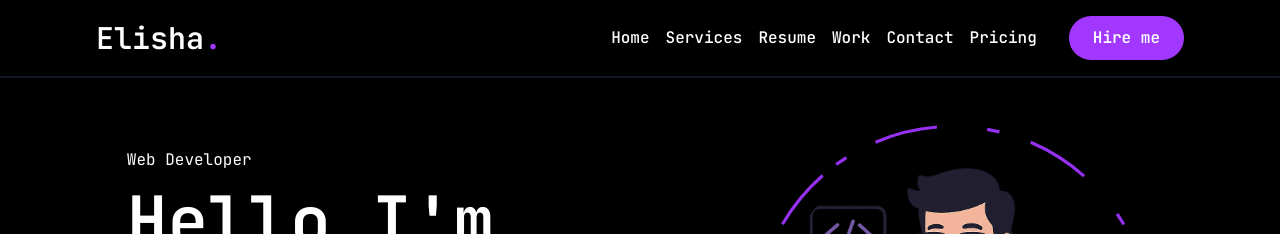
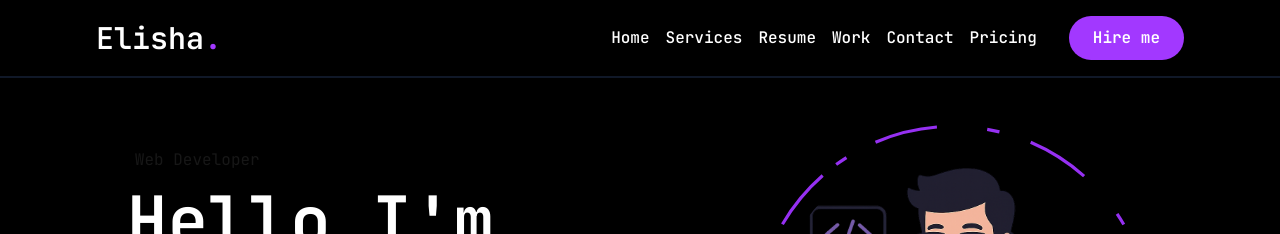
Before and after one commit to elishabhatti/elisha-portfolio, a Next.js app: page / in a window 1280 px wide. Shown: the top 234 px of the page. Built offline with nearby package versions, Linux system fonts and the light colour scheme.

Commit message:
used flip words in the hero section

```diff
--- a/components/pages/Home.jsx
+++ b/components/pages/Home.jsx
@@ -5,8 +5,10 @@ import Social from "@/components/Social";
 import Stats from "@/components/Stats";
 import { FiDownload } from "react-icons/fi";
 import { motion } from "framer-motion";
+import { FlipWords } from "../ui/flip-words";
 
 const Home = () => {
+  const words = ["Web Developer", "Web Developer", "Logo Designer", "UI/UX"];
   return (
     <motion.section
       initial={{ opacity: 0, y: 50 }}
@@ -23,9 +25,8 @@ const Home = () => {
               initial={{ x: -100, opacity: 0 }}
               animate={{ x: 0, opacity: 1, delay: 0.2 }}
               transition={{ duration: 0.69 }}
-            >
-              Web Developer
-            </motion.span>
+            ></motion.span>
+            <FlipWords words={words} />
             <motion.h1
               initial={{ x: 100, opacity: 0 }}
               animate={{ x: 0, opacity: 1, delay: 0.2 }}
@@ -51,7 +52,6 @@ const Home = () => {
               I excel at crafting elegant digital experiences, and I am
               proficient in various programming languages and technologies.
             </motion.p>
-
             {/* btn and socials */}
             <div className="flex cursor-pointer flex-col lg:flex-row items-center gap-6">
               <motion.div
```
